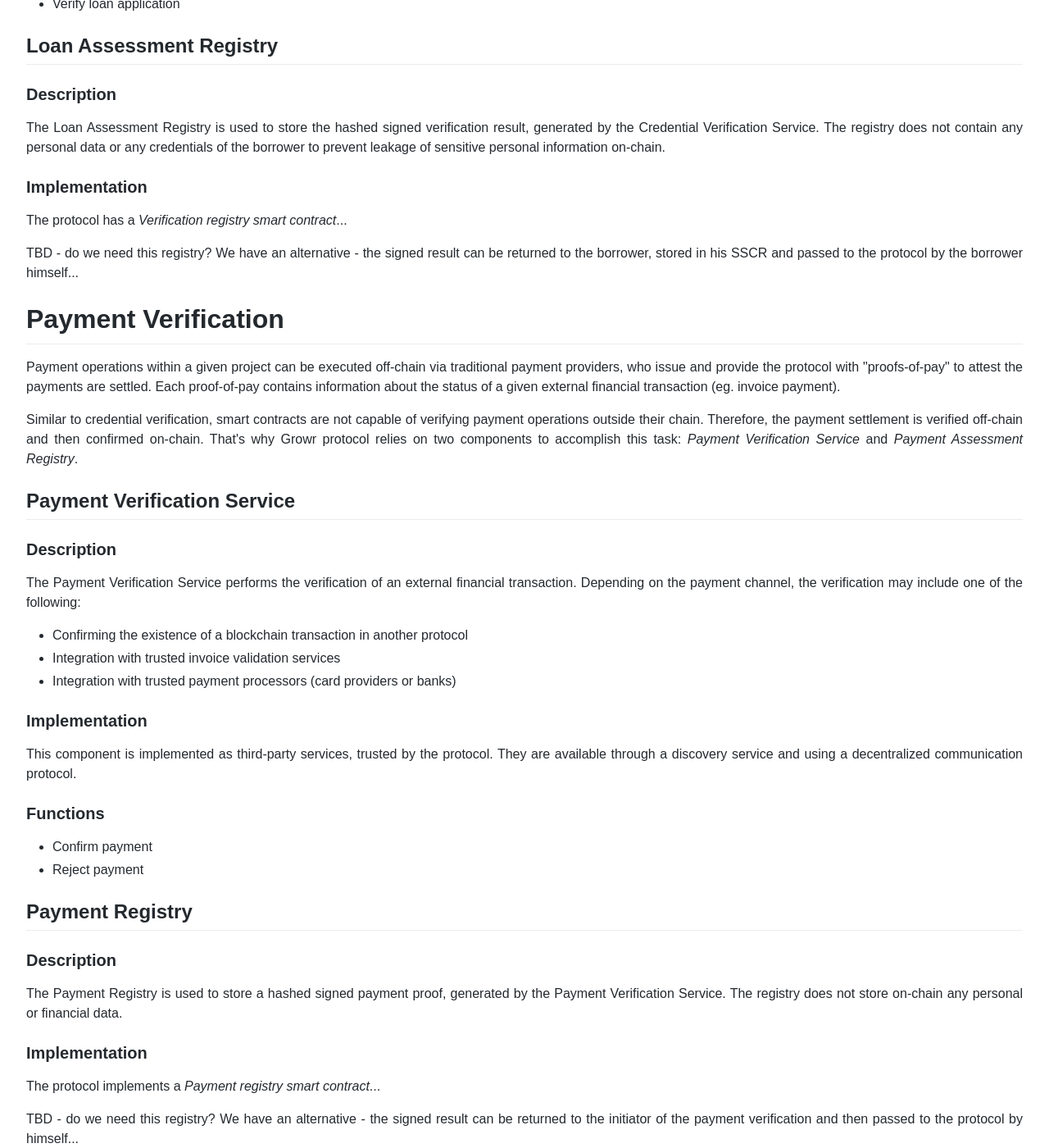
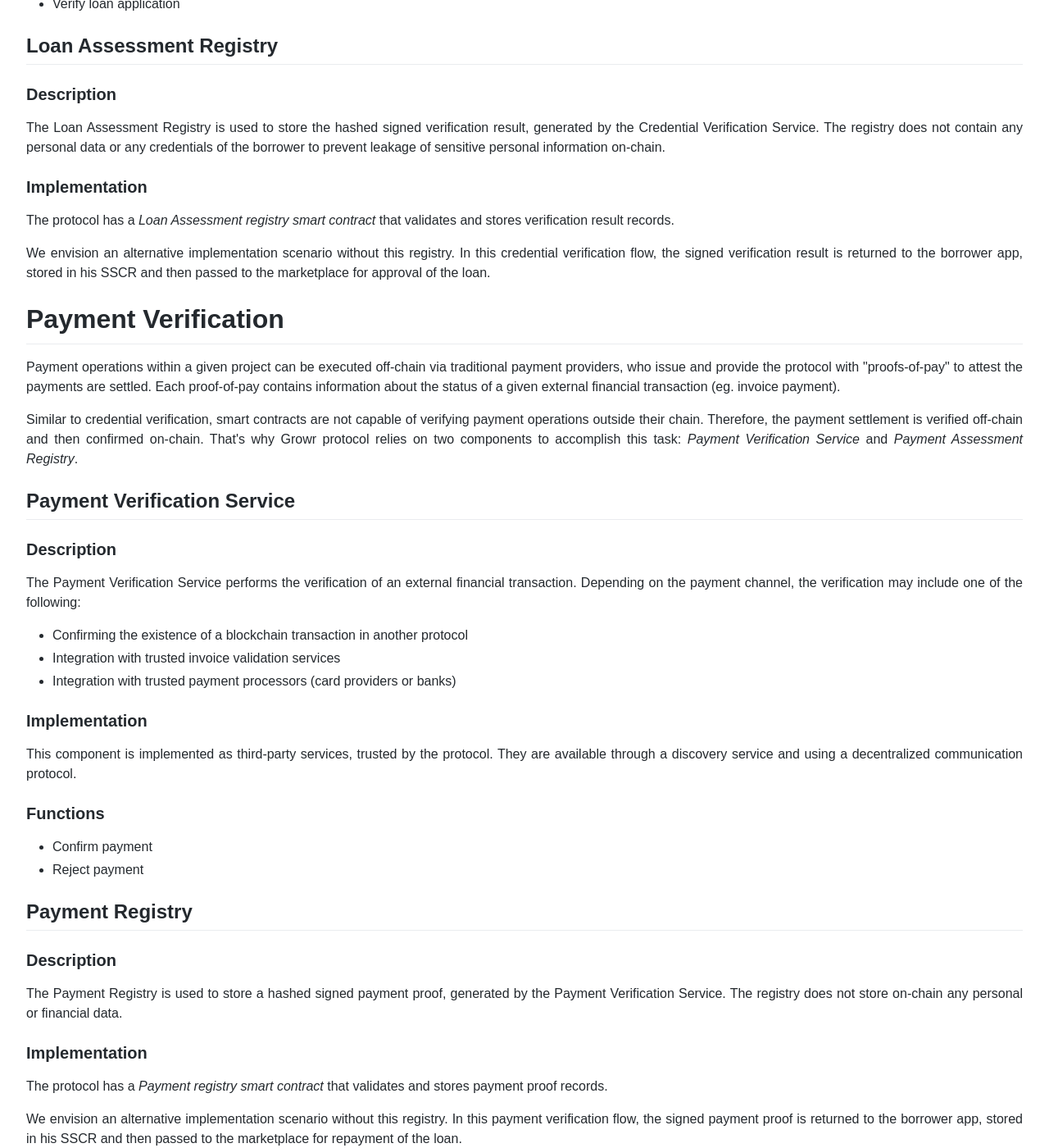
Before and after one commit to growr-xyz/growr-documentation, a Jekyll site: the page litepaper/Growr-spec.html, which Jekyll copies as it is, in a window 1280 px wide and 1400 px high, scrolled down 7812 px. Shown: the whole window at 82% size. Built offline with Jekyll 4.4.1, drawn with Linux system fonts in a browser that asks for light colours.

```diff
--- a/litepaper/Growr-spec.html
+++ b/litepaper/Growr-spec.html
@@ -1344,8 +1344,8 @@ Each pool can attract liquidity in 2 ways - (1) direct deposits from investors o
 <h3 id="description-5" tabindex="-1"><a class="anchor" href="#description-5" aria-hidden="true"><span class="octicon octicon-link"></span></a> Description</h3>
 <p>The Loan Assessment Registry is used to store the hashed signed verification result, generated by the Credential Verification Service. The registry does not contain any personal data or any credentials of the borrower to prevent leakage of sensitive personal information on-chain.</p>
 <h3 id="implementation-5" tabindex="-1"><a class="anchor" href="#implementation-5" aria-hidden="true"><span class="octicon octicon-link"></span></a> Implementation</h3>
-<p>The protocol has a <em>Verification registry smart contract</em>...</p>
-<p>TBD - do we need this registry? We have an alternative - the signed result can be returned to the borrower, stored in his SSCR and passed to the protocol by the borrower himself...</p>
+<p>The protocol has a <em>Loan Assessment registry smart contract</em> that validates and stores verification result records.</p>
+<p>We envision an alternative implementation scenario without this registry. In this credential verification flow, the signed verification result is returned to the borrower app, stored in his SSCR and then passed to the marketplace for approval of the loan.</p>
 <h1 id="payment-verification" tabindex="-1"><a class="anchor" href="#payment-verification" aria-hidden="true"><span class="octicon octicon-link"></span></a> Payment Verification</h1>
 <p>Payment operations within a given project can be executed off-chain via traditional payment providers, who issue and provide the protocol with "proofs-of-pay" to attest the payments are settled. Each proof-of-pay contains information about the status of a given external financial transaction (eg. invoice payment).</p>
 <p>Similar to credential verification, smart contracts are not capable of verifying payment operations outside their chain. Therefore, the payment settlement is verified off-chain and then confirmed on-chain. That's why Growr protocol relies on two components to accomplish this task: <em>Payment Verification Service</em> and <em>Payment Assessment Registry</em>.</p>
@@ -1368,8 +1368,8 @@ Each pool can attract liquidity in 2 ways - (1) direct deposits from investors o
 <h3 id="description-7" tabindex="-1"><a class="anchor" href="#description-7" aria-hidden="true"><span class="octicon octicon-link"></span></a> Description</h3>
 <p>The Payment Registry is used to store a hashed signed payment proof, generated by the Payment Verification Service. The registry does not store on-chain any personal or financial data.</p>
 <h3 id="implementation-7" tabindex="-1"><a class="anchor" href="#implementation-7" aria-hidden="true"><span class="octicon octicon-link"></span></a> Implementation</h3>
-<p>The protocol implements a <em>Payment registry smart contract</em>...</p>
-<p>TBD - do we need this registry? We have an alternative - the signed result can be returned to the initiator of the payment verification and then passed to the protocol by himself...</p>
+<p>The protocol has a <em>Payment registry smart contract</em> that validates and stores payment proof records.</p>
+<p>We envision an alternative implementation scenario without this registry. In this payment verification flow, the signed payment proof is returned to the borrower app, stored in his SSCR and then passed to the marketplace for repayment of the loan.</p>
 
 		</main>
 	</body>
```
Also changed, not shown: 1 other file.
